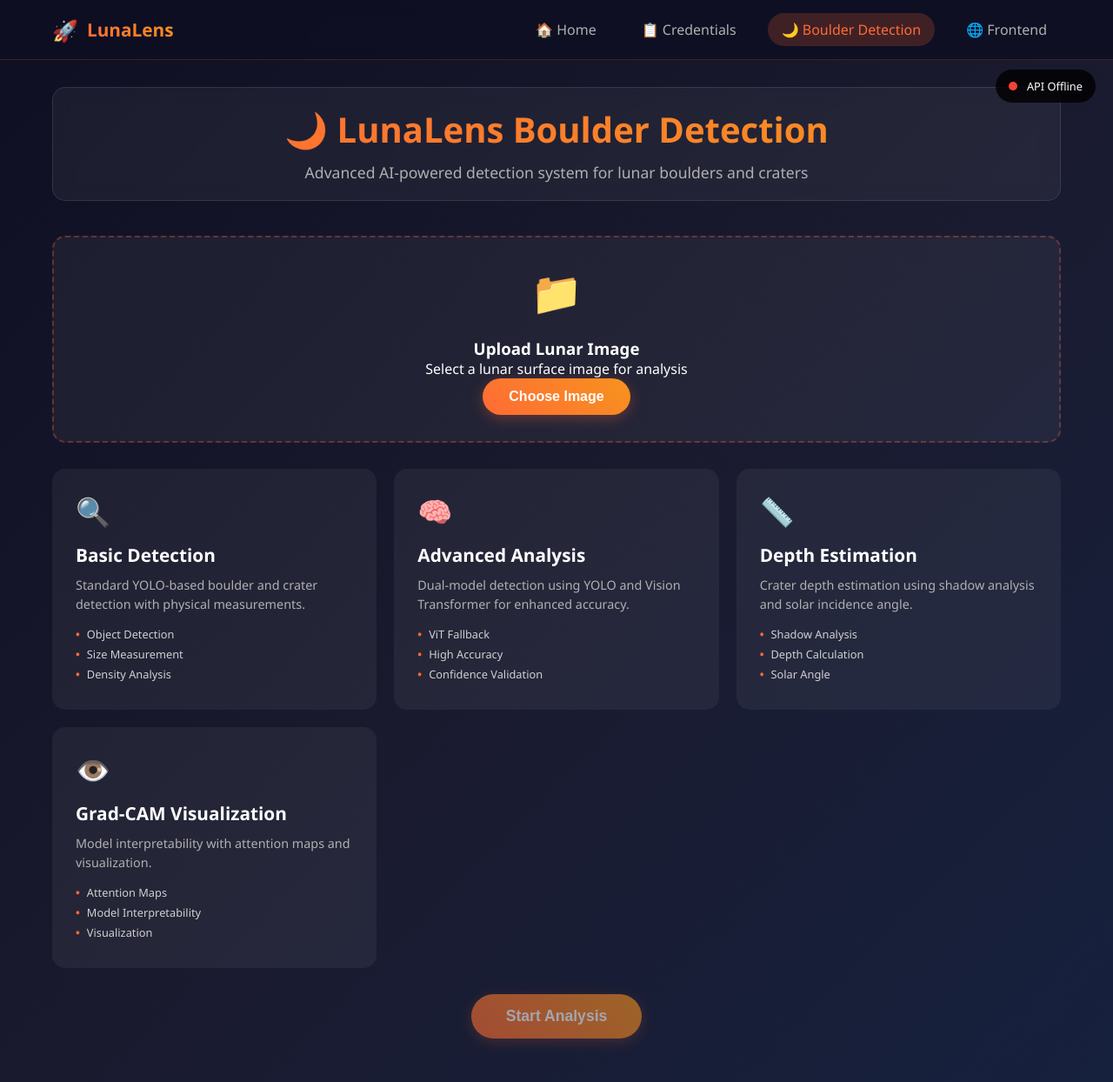
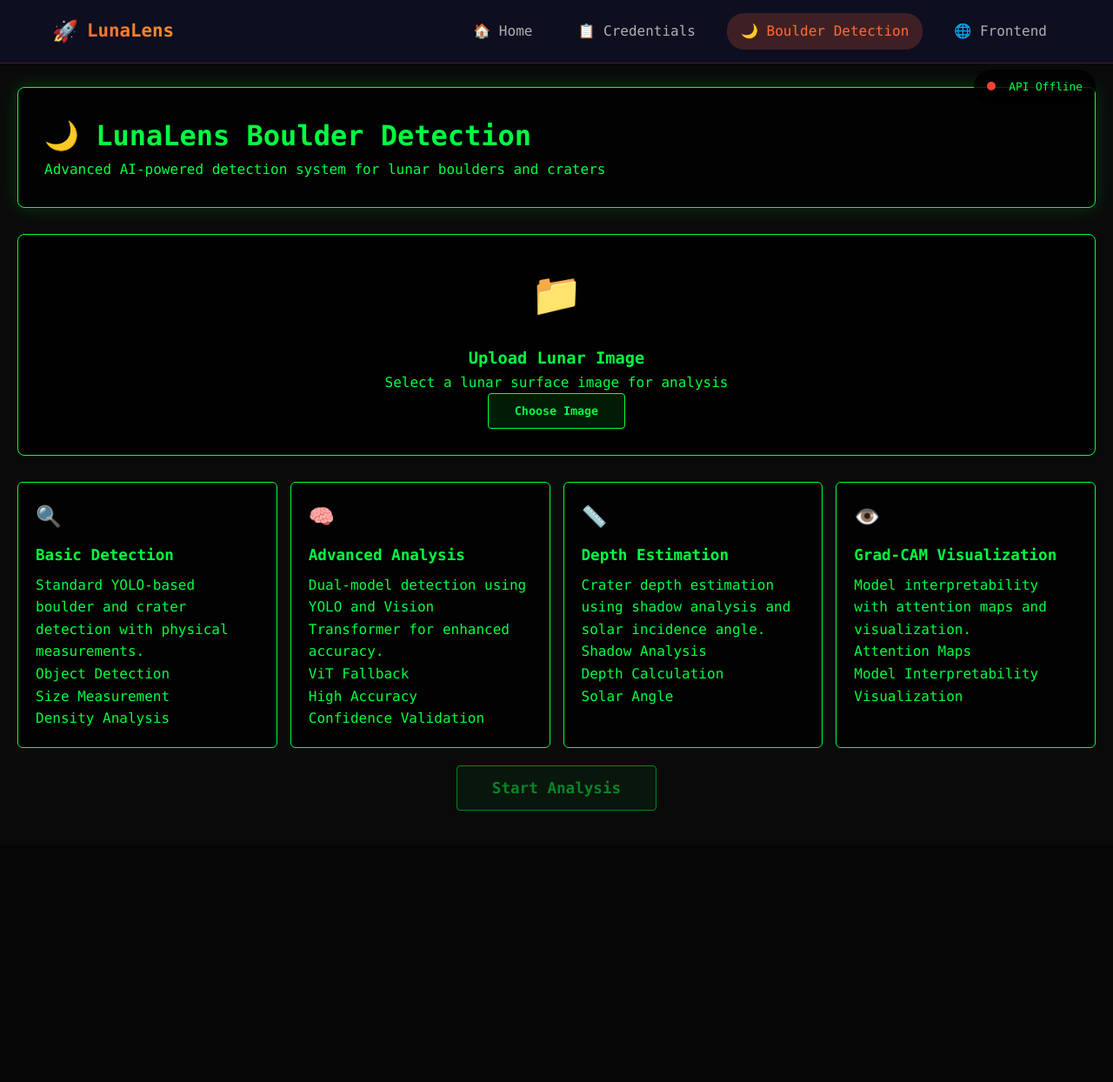
Before and after one commit to bhuwanb23/lunalens, a Flask app: page /boulder-detection in a window 1280 px wide. Shown: the whole page at 87% size. After the commit the page ends 932 px from the top, so only its background shows below. Run offline with Flask 2, Linux system fonts and the light colour scheme; parts of the project's set-up code (start-up, migrations or seed data) failed here and were passed over.

Commit message:
template boulder changes

```diff
--- a/backend/server/templates/boulder_detection.html
+++ b/backend/server/templates/boulder_detection.html
@@ -3,7 +3,7 @@
 <head>
     <meta charset="UTF-8">
     <meta name="viewport" content="width=device-width, initial-scale=1.0">
-    <title>LunaLens Boulder Detection</title>
+    <title>LunaLens - Boulder Detection Server</title>
     <style>
         * {
             margin: 0;
@@ -12,60 +12,291 @@
         }
 
         body {
-            font-family: 'Segoe UI', Tahoma, Geneva, Verdana, sans-serif;
-            background: linear-gradient(135deg, #0f0f23 0%, #1a1a2e 50%, #16213e 100%);
-            color: #ffffff;
+            font-family: 'SF Mono', 'Monaco', 'Inconsolata', 'Roboto Mono', 'Source Code Pro', monospace;
+            background: #0a0a0a;
+            color: #00ff41;
             min-height: 100vh;
             overflow-x: hidden;
+            line-height: 1.6;
+        }
+
+        .terminal-bg {
+            position: fixed;
+            top: 0;
+            left: 0;
+            width: 100%;
+            height: 100%;
+            background:
+                radial-gradient(circle at 20% 50%, rgba(0, 255, 65, 0.1) 0%, transparent 50%),
+                radial-gradient(circle at 80% 20%, rgba(0, 255, 65, 0.05) 0%, transparent 50%),
+                linear-gradient(45deg, #0a0a0a 0%, #0f0f0f 100%);
+            z-index: -1;
+        }
+
+        .scan-lines {
+            position: fixed;
+            top: 0;
+            left: 0;
+            width: 100%;
+            height: 100%;
+            background: repeating-linear-gradient(
+                0deg,
+                transparent,
+                transparent 2px,
+                rgba(0, 255, 65, 0.03) 2px,
+                rgba(0, 255, 65, 0.03) 4px
+            );
+            pointer-events: none;
+            z-index: -1;
         }
 
         .container {
-            max-width: 1200px;
+            max-width: 1400px;
             margin: 0 auto;
             padding: 20px;
         }
 
         .header {
-            text-align: center;
-            margin-bottom: 40px;
-            padding: 20px;
-            background: rgba(255, 255, 255, 0.05);
-            border-radius: 15px;
-            backdrop-filter: blur(10px);
-            border: 1px solid rgba(255, 255, 255, 0.1);
+            background: rgba(0, 0, 0, 0.8);
+            border: 1px solid #00ff41;
+            border-radius: 8px;
+            padding: 30px;
+            margin-bottom: 30px;
+            box-shadow: 0 0 20px rgba(0, 255, 65, 0.2);
         }
 
-        .header h1 {
+        .server-title {
             font-size: 2.5rem;
-            background: linear-gradient(45deg, #ff6b35, #f7931e);
-            -webkit-background-clip: text;
-            -webkit-text-fill-color: transparent;
+            font-weight: bold;
+            color: #00ff41;
+            text-align: center;
             margin-bottom: 10px;
+            text-shadow: 0 0 10px rgba(0, 255, 65, 0.5);
         }
 
-        .header p {
-            color: #b0b0b0;
+        .server-subtitle {
+            text-align: center;
+            color: #00cc33;
             font-size: 1.1rem;
+            margin-bottom: 20px;
+        }
+
+        .status-bar {
+            display: flex;
+            justify-content: center;
+            align-items: center;
+            gap: 20px;
+            margin-top: 20px;
+        }
+
+        .status-item {
+            display: flex;
+            align-items: center;
+            gap: 8px;
+            padding: 8px 16px;
+            background: rgba(0, 255, 65, 0.1);
+            border: 1px solid #00ff41;
+            border-radius: 4px;
+            font-size: 0.9rem;
+        }
+
+        .status-dot {
+            width: 8px;
+            height: 8px;
+            background: #00ff41;
+            border-radius: 50%;
+            animation: pulse 2s infinite;
+        }
+
+        @keyframes pulse {
+            0%, 100% { opacity: 1; }
+            50% { opacity: 0.5; }
+        }
+
+        .dashboard-grid {
+            display: grid;
+            grid-template-columns: repeat(auto-fit, minmax(300px, 1fr));
+            gap: 20px;
+            margin-bottom: 30px;
+        }
+
+        .panel {
+            background: rgba(0, 0, 0, 0.9);
+            border: 1px solid #00ff41;
+            border-radius: 8px;
+            padding: 25px;
+            box-shadow: 0 0 15px rgba(0, 255, 65, 0.1);
+        }
+
+        .panel-header {
+            display: flex;
+            align-items: center;
+            gap: 10px;
+            margin-bottom: 20px;
+            padding-bottom: 10px;
+            border-bottom: 1px solid #00ff41;
+        }
+
+        .panel-icon {
+            font-size: 1.2rem;
+            color: #00ff41;
+        }
+
+        .panel-title {
+            font-size: 1.3rem;
+            font-weight: bold;
+            color: #00ff41;
+        }
+
+        .stats-grid {
+            display: grid;
+            grid-template-columns: repeat(auto-fit, minmax(150px, 1fr));
+            gap: 15px;
+        }
+
+        .stat-card {
+            background: rgba(0, 0, 0, 0.8);
+            border: 1px solid #00ff41;
+            border-radius: 6px;
+            padding: 15px;
+            text-align: center;
+        }
+
+        .stat-value {
+            font-size: 2rem;
+            font-weight: bold;
+            color: #00ff41;
+            margin-bottom: 5px;
+        }
+
+        .stat-label {
+            color: #00cc33;
+            font-size: 0.9rem;
+        }
+
+        .records-section {
+            background: rgba(0, 0, 0, 0.9);
+            border: 1px solid #00ff41;
+            border-radius: 8px;
+            padding: 30px;
+            margin-bottom: 30px;
+        }
+
+        .records-header {
+            display: flex;
+            justify-content: space-between;
+            align-items: center;
+            margin-bottom: 20px;
+            padding-bottom: 10px;
+            border-bottom: 1px solid #00ff41;
+        }
+
+        .records-title {
+            font-size: 1.5rem;
+            font-weight: bold;
+            color: #00ff41;
+            display: flex;
+            align-items: center;
+            gap: 10px;
+        }
+
+        .filter-controls {
+            display: flex;
+            gap: 15px;
+            align-items: center;
+        }
+
+        .filter-select {
+            background: rgba(0, 0, 0, 0.8);
+            border: 1px solid #00ff41;
+            color: #00ff41;
+            padding: 8px 12px;
+            border-radius: 4px;
+            font-family: inherit;
+        }
+
+        .filter-select option {
+            background: #000;
+            color: #00ff41;
+        }
+
+        .records-table {
+            width: 100%;
+            border-collapse: collapse;
+            margin-top: 20px;
+        }
+
+        .records-table th {
+            background: rgba(0, 255, 65, 0.1);
+            border: 1px solid #00ff41;
+            padding: 12px;
+            text-align: left;
+            font-weight: bold;
+            color: #00ff41;
+        }
+
+        .records-table td {
+            border: 1px solid rgba(0, 255, 65, 0.3);
+            padding: 12px;
+            color: #00cc33;
+        }
+
+        .records-table tr:hover {
+            background: rgba(0, 255, 65, 0.05);
+        }
+
+        .status-badge {
+            padding: 4px 8px;
+            border-radius: 3px;
+            font-size: 0.8rem;
+            font-weight: bold;
+        }
+
+        .status-complete { background: #00ff41; color: #000; }
+        .status-processing { background: #ffaa00; color: #000; }
+        .status-error { background: #ff4444; color: #fff; }
+
+        .action-btn {
+            background: rgba(0, 255, 65, 0.1);
+            color: #00ff41;
+            border: 1px solid #00ff41;
+            padding: 6px 12px;
+            border-radius: 4px;
+            cursor: pointer;
+            font-family: inherit;
+            font-size: 0.8rem;
+            transition: all 0.3s ease;
+        }
+
+        .action-btn:hover {
+            background: rgba(0, 255, 65, 0.2);
         }
 
         .upload-section {
-            background: rgba(255, 255, 255, 0.05);
-            border-radius: 15px;
+            background: rgba(0, 0, 0, 0.9);
+            border: 1px solid #00ff41;
+            border-radius: 8px;
             padding: 30px;
             margin-bottom: 30px;
-            border: 2px dashed rgba(255, 107, 53, 0.3);
             text-align: center;
+        }
+
+        .upload-area {
+            border: 2px dashed #00ff41;
+            border-radius: 8px;
+            padding: 40px;
+            margin: 20px 0;
             transition: all 0.3s ease;
         }
 
-        .upload-section:hover {
-            border-color: rgba(255, 107, 53, 0.6);
-            transform: translateY(-2px);
+        .upload-area:hover {
+            border-color: #00cc33;
+            background: rgba(0, 255, 65, 0.05);
         }
 
         .upload-icon {
             font-size: 3rem;
-            color: #ff6b35;
+            color: #00ff41;
             margin-bottom: 20px;
         }
 
@@ -74,112 +305,88 @@
         }
 
         .upload-btn {
-            background: linear-gradient(45deg, #ff6b35, #f7931e);
-            color: white;
+            background: rgba(0, 255, 65, 0.1);
+            color: #00ff41;
+            border: 1px solid #00ff41;
             padding: 12px 30px;
-            border: none;
-            border-radius: 25px;
+            border-radius: 4px;
             cursor: pointer;
-            font-size: 1rem;
+            font-family: inherit;
             font-weight: 600;
             transition: all 0.3s ease;
-            box-shadow: 0 4px 15px rgba(255, 107, 53, 0.3);
         }
 
         .upload-btn:hover {
+            background: rgba(0, 255, 65, 0.2);
             transform: translateY(-2px);
-            box-shadow: 0 6px 20px rgba(255, 107, 53, 0.4);
         }
 
         .analysis-options {
             display: grid;
-            grid-template-columns: repeat(auto-fit, minmax(280px, 1fr));
-            gap: 20px;
-            margin-bottom: 30px;
+            grid-template-columns: repeat(auto-fit, minmax(250px, 1fr));
+            gap: 15px;
+            margin: 20px 0;
         }
 
         .analysis-card {
-            background: rgba(255, 255, 255, 0.05);
-            border-radius: 15px;
-            padding: 25px;
+            background: rgba(0, 0, 0, 0.8);
+            border: 1px solid #00ff41;
+            border-radius: 6px;
+            padding: 20px;
             cursor: pointer;
             transition: all 0.3s ease;
-            border: 2px solid transparent;
-            position: relative;
-            overflow: hidden;
         }
 
         .analysis-card:hover {
-            transform: translateY(-5px);
-            border-color: rgba(255, 107, 53, 0.5);
-            box-shadow: 0 10px 30px rgba(0, 0, 0, 0.3);
+            background: rgba(0, 255, 65, 0.1);
+            transform: translateY(-2px);
         }
 
         .analysis-card.selected {
-            border-color: #ff6b35;
-            background: rgba(255, 107, 53, 0.1);
+            background: rgba(0, 255, 65, 0.2);
+            border-color: #00cc33;
         }
 
         .analysis-icon {
-            font-size: 2rem;
-            color: #ff6b35;
-            margin-bottom: 15px;
+            font-size: 1.5rem;
+            color: #00ff41;
+            margin-bottom: 10px;
         }
 
         .analysis-title {
-            font-size: 1.3rem;
-            font-weight: 600;
-            margin-bottom: 10px;
-            color: #ffffff;
+            font-size: 1.1rem;
+            font-weight: bold;
+            color: #00ff41;
+            margin-bottom: 8px;
         }
 
-        .analysis-description {
-            color: #b0b0b0;
+        .analysis-desc {
+            color: #00cc33;
             font-size: 0.9rem;
-            line-height: 1.5;
-        }
-
-        .analysis-features {
-            margin-top: 15px;
-        }
-
-        .feature {
-            color: #d0d0d0;
-            font-size: 0.8rem;
-            margin: 5px 0;
-            display: flex;
-            align-items: center;
-        }
-
-        .feature::before {
-            content: "•";
-            color: #ff6b35;
-            margin-right: 8px;
-            font-weight: bold;
         }
 
         .analyze-btn {
-            background: linear-gradient(45deg, #ff6b35, #f7931e);
-            color: white;
+            background: rgba(0, 255, 65, 0.1);
+            color: #00ff41;
+            border: 1px solid #00ff41;
             padding: 15px 40px;
-            border: none;
-            border-radius: 30px;
+            border-radius: 4px;
             cursor: pointer;
+            font-family: inherit;
             font-size: 1.1rem;
             font-weight: 600;
             transition: all 0.3s ease;
-            box-shadow: 0 4px 15px rgba(255, 107, 53, 0.3);
+            margin: 20px auto;
             display: block;
-            margin: 30px auto;
         }
 
         .analyze-btn:hover {
+            background: rgba(0, 255, 65, 0.2);
             transform: translateY(-2px);
-            box-shadow: 0 6px 20px rgba(255, 107, 53, 0.4);
         }
 
         .analyze-btn:disabled {
-            opacity: 0.6;
+            opacity: 0.5;
             cursor: not-allowed;
             transform: none;
         }
@@ -191,8 +398,8 @@
         }
 
         .spinner {
-            border: 3px solid rgba(255, 255, 255, 0.3);
-            border-top: 3px solid #ff6b35;
+            border: 3px solid rgba(0, 255, 65, 0.3);
+            border-top: 3px solid #00ff41;
             border-radius: 50%;
             width: 40px;
             height: 40px;
```
